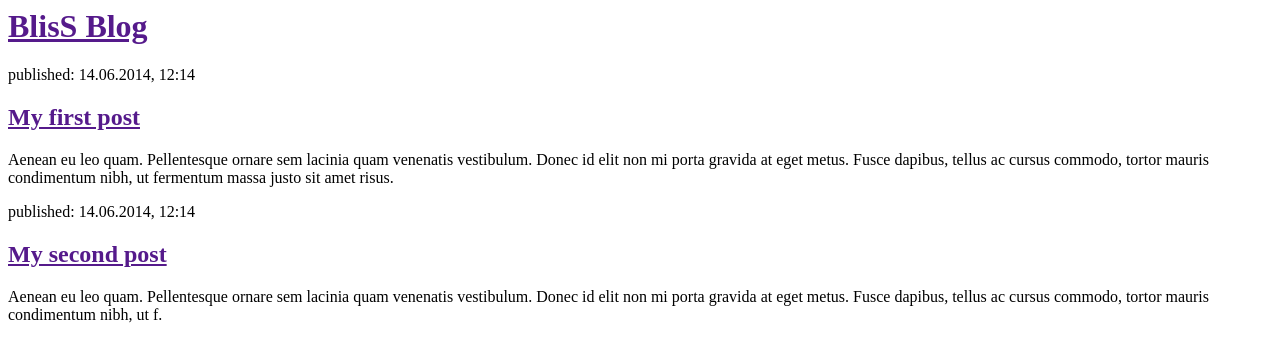
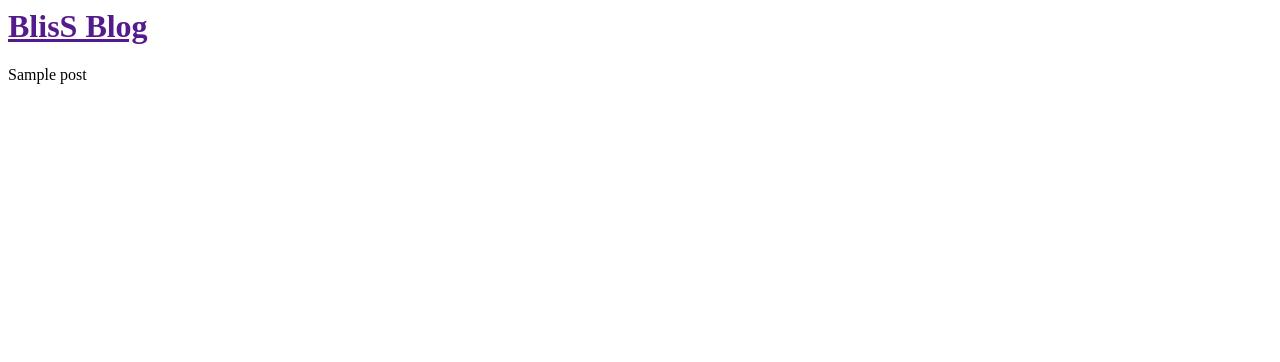
Before and after one commit to HectorBlisS/my-first-blog, a Django app: page / in a window 1280 px wide. Shown: the top 362 px of the page. Run offline with Django 3.2, Linux system fonts and the light colour scheme; tables that the repository leaves empty hold one stand-in row (values such as "Sample post").

Commit message:
agregué variable de clase posts a la plantilla

```diff
--- a/blog/templates/blog/post_list.html
+++ b/blog/templates/blog/post_list.html
@@ -8,15 +8,9 @@
             </div>
 
             <div>
-                <p>published: 14.06.2014, 12:14</p>
-                <h2><a href="">My first post</a></h2>
-                <p>Aenean eu leo quam. Pellentesque ornare sem lacinia quam venenatis vestibulum. Donec id elit non mi porta gravida at eget metus. Fusce dapibus, tellus ac cursus commodo, tortor mauris condimentum nibh, ut fermentum massa justo sit amet risus.</p>
-            </div>
-
-            <div>
-                <p>published: 14.06.2014, 12:14</p>
-                <h2><a href="">My second post</a></h2>
-                <p>Aenean eu leo quam. Pellentesque ornare sem lacinia quam venenatis vestibulum. Donec id elit non mi porta gravida at eget metus. Fusce dapibus, tellus ac cursus commodo, tortor mauris condimentum nibh, ut f.</p>
+                {% for post in posts %}
+                	{{post}}<br/>
+                {% endfor %}
             </div>
         </body>
     </html>
--- a/blog/views.py
+++ b/blog/views.py
@@ -1,4 +1,8 @@
 from django.shortcuts import render
+from .models import Post
+from django.utils import timezone
 
 def post_list(request):
-	return render(request,'blog/post_list.html',{})
+	# posts=Post.objects.filter(published_date__lte=timezone.now()).order_by("published_date")
+	posts=Post.objects.all()
+	return render(request,'blog/post_list.html',{"posts":posts})
```
